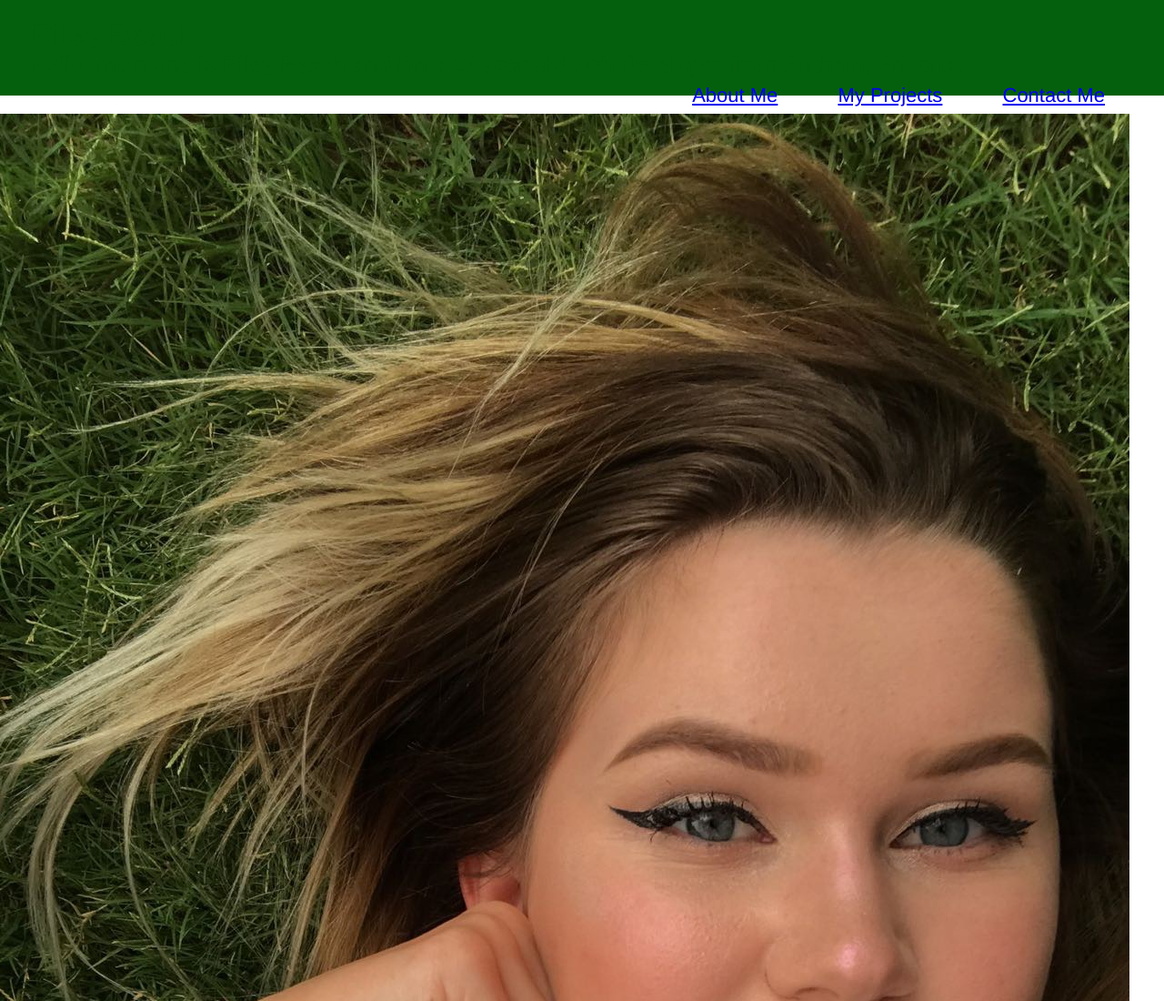
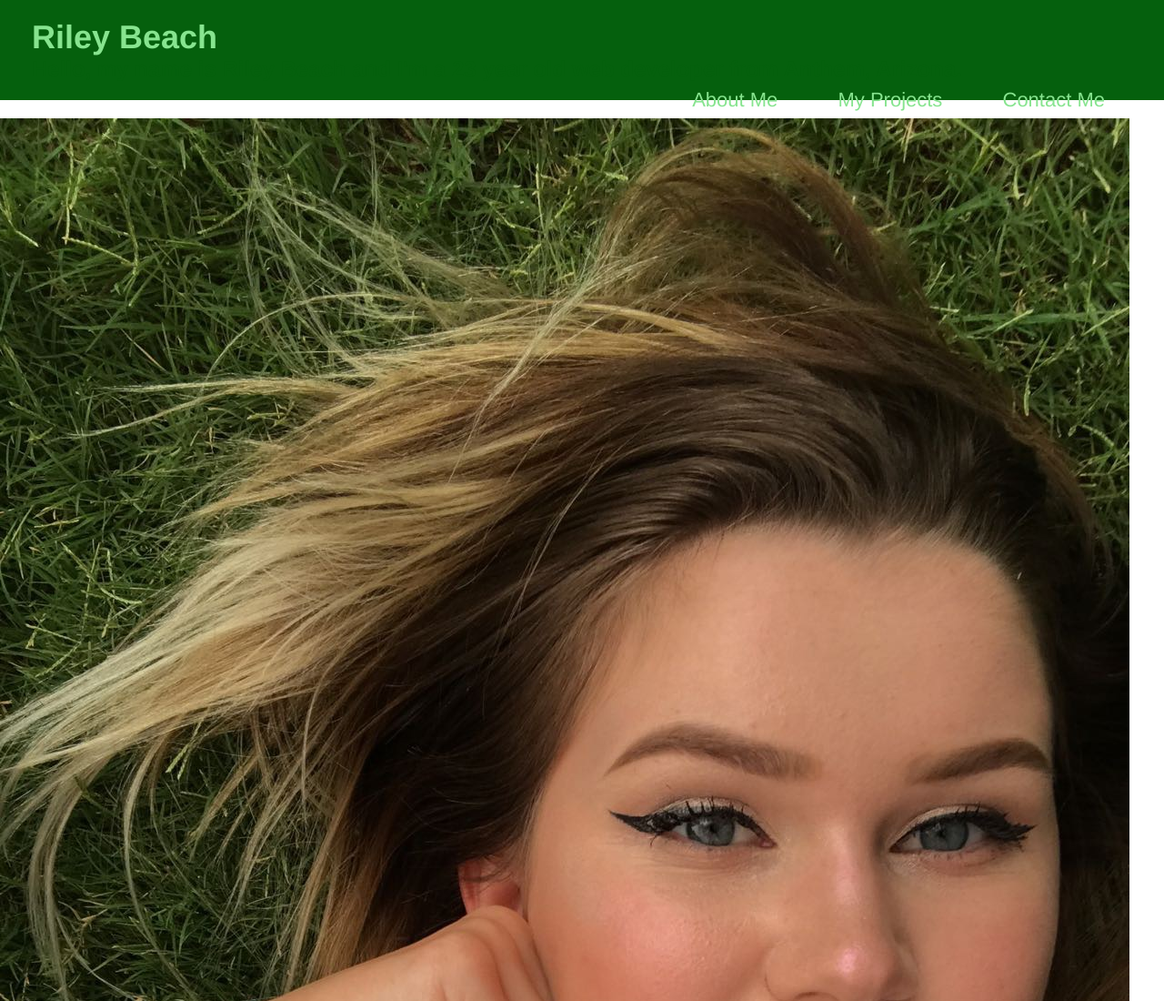
Before and after one commit to beachybeach/personal-site, a plain HTML site: page index.html in a window 1280 px wide. Shown: the top 1100 px of the page at 91% size. Drawn offline with Linux system fonts and the light colour scheme.

Commit message:
starting css

```diff
--- a/assets/style.css
+++ b/assets/style.css
@@ -17,7 +17,11 @@ header {
 }
 
 header h1 {
-
+    font-weight: bold;
+    font-size: 36px;
+    color: #87e48f;
+    margin: 0;
+    display: inline;
 }
 
 header nav {
@@ -34,3 +38,8 @@ header nav ul li {
     font-weight: lighter;
     font-size: 22px;
 }
+
+header a {
+    text-decoration: none;
+    color: #87e48f
+}
```
Also changed, not shown: 2 other files.
